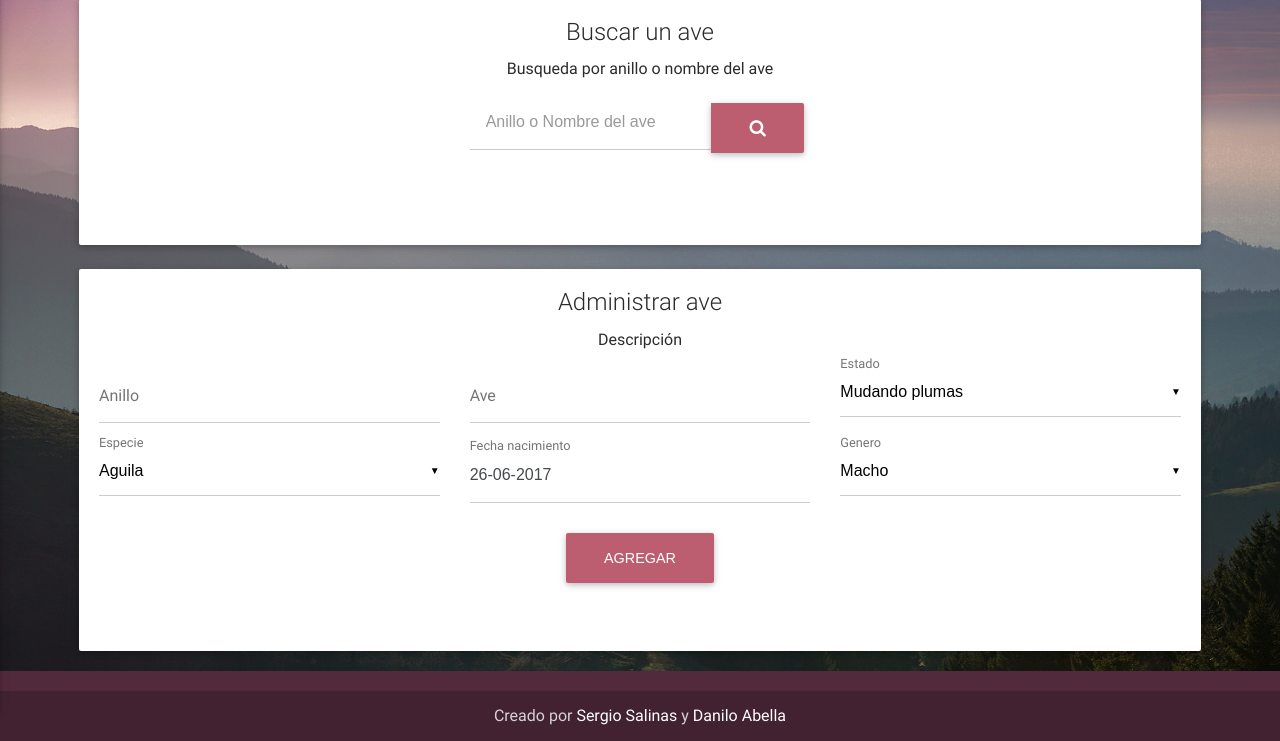
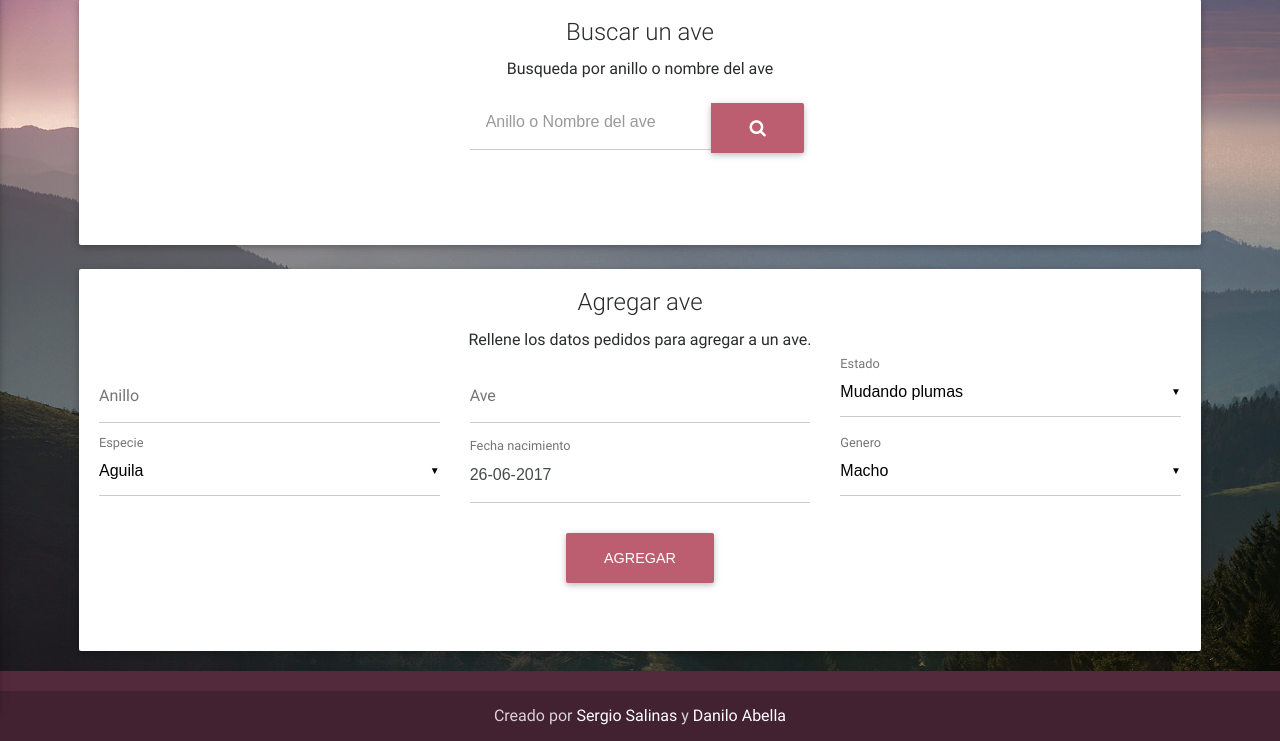
Before and after one commit to daniloabella18/Software-Mis-Aves, a PHP site: page /dashboard/adminave.php in a window 1280 px wide. Shown: the part 89-830 px from the top of the page. Run offline with PHP 8.4, Linux system fonts and the light colour scheme; a user stored in the database is signed in; data comes from the database, SQL or seed files in the repository; some libraries are stand-ins or nearby versions.

Commit message:
terminado admin ave

```diff
--- a/dashboard/adminave.php
+++ b/dashboard/adminave.php
@@ -125,13 +125,18 @@
 
 
       <div class="card card-block">
-                <h4 class="card-title">Administrar ave</h4>
-                <p class="card-text">Descripción</p>
+        <?php if (isset($_POST['modificar'])) {
+           echo '<h4 class="card-title"> Modificar ave </h4>';
+           echo '<p class="card-text">Escriba los datos a modificar de un ave y luego aprete en el botón de abajo, el anillo de un ave no se puede modificar, debe crear un nuevo ave para cambiar el anillo.</p>';
+        } else {
+          echo '<h4 class="card-title"> Agregar ave</h4>';
+          echo '<p class="card-text">Rellene los datos pedidos para agregar a un ave.</p>';}
+        ?>
+
 
         <?php
           //echo $fechanac =  date("Y-m-d", strtotime("22-01-2911"));
           if (isset($_POST['submit'])){ //Recibe la información del formulario agregar ave
-
             $anillo = $_POST['anillo'];
             $ave = $_POST['ave'];
             $estado = $_POST['estado'];
@@ -269,7 +274,7 @@
             </div>
             </div>
             <div class="md-form form-group">
-                <button type="submit"  name="submit" class="btn btn-primary btn-lg">Agregar</button>
+                <button type="submit"  name="submit" class="btn btn-primary btn-lg"><?php if (!isset($_POST['modificar'])){echo 'Agregar'; }else {echo 'Modificar';} ?> </button>
             </div>
         </form>
         </div>
@@ -282,13 +287,14 @@
       if(!$result){
         echo("Hubo un error al procesar la solicitud: " .$conexion->error);
       }else {
-        echo '<script>$(document).ready(function () {toastr.success("Ave  agregada correctamente");});</script>';
+        echo '<script>$(document).ready(function () {toastr.success("Ave '.$_POST['ave'].' agregada correctamente");});</script>';
       }
     }
     if (isset($_POST['quitar'])) {
       foreach ($_POST['data'] as $key){
         if (!empty($key['checkbox'])) {
             $anillo = $key['ave_anillo'];
+            $nombre = $key['ave_nombre'];
             break;
         }
       }
@@ -297,7 +303,7 @@
       if(!$result){
         echo("Hubo un error al procesar la solicitud: " .$conexion->error);
       }else {
-        echo '<script>$(document).ready(function () {toastr.success("Ave quitada correctamente");});</script>';
+        echo '<script>$(document).ready(function () {toastr.success("Ave '.$nombre.' quitada correctamente");});</script>';
       }
     }
     ?>
```
